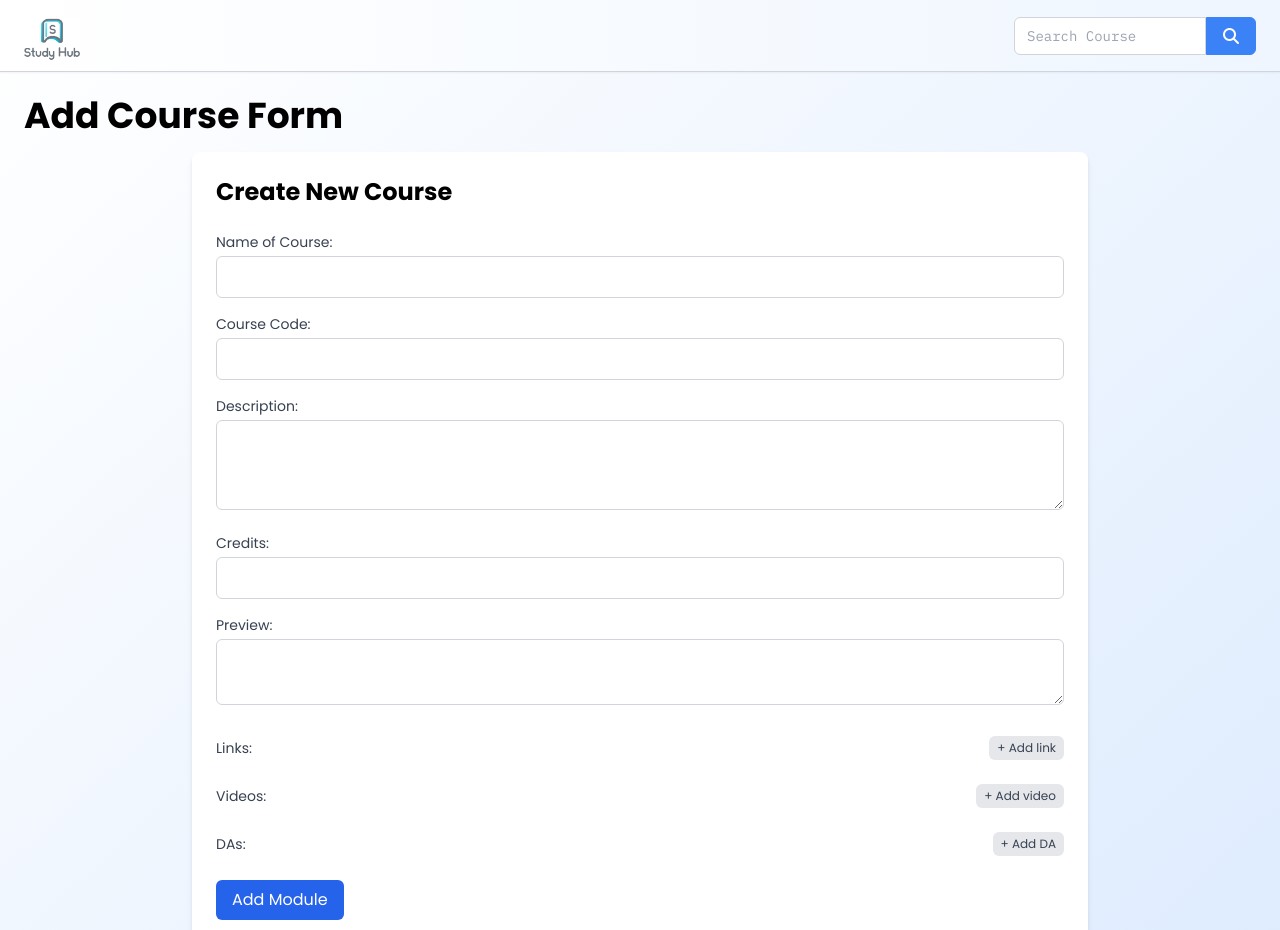
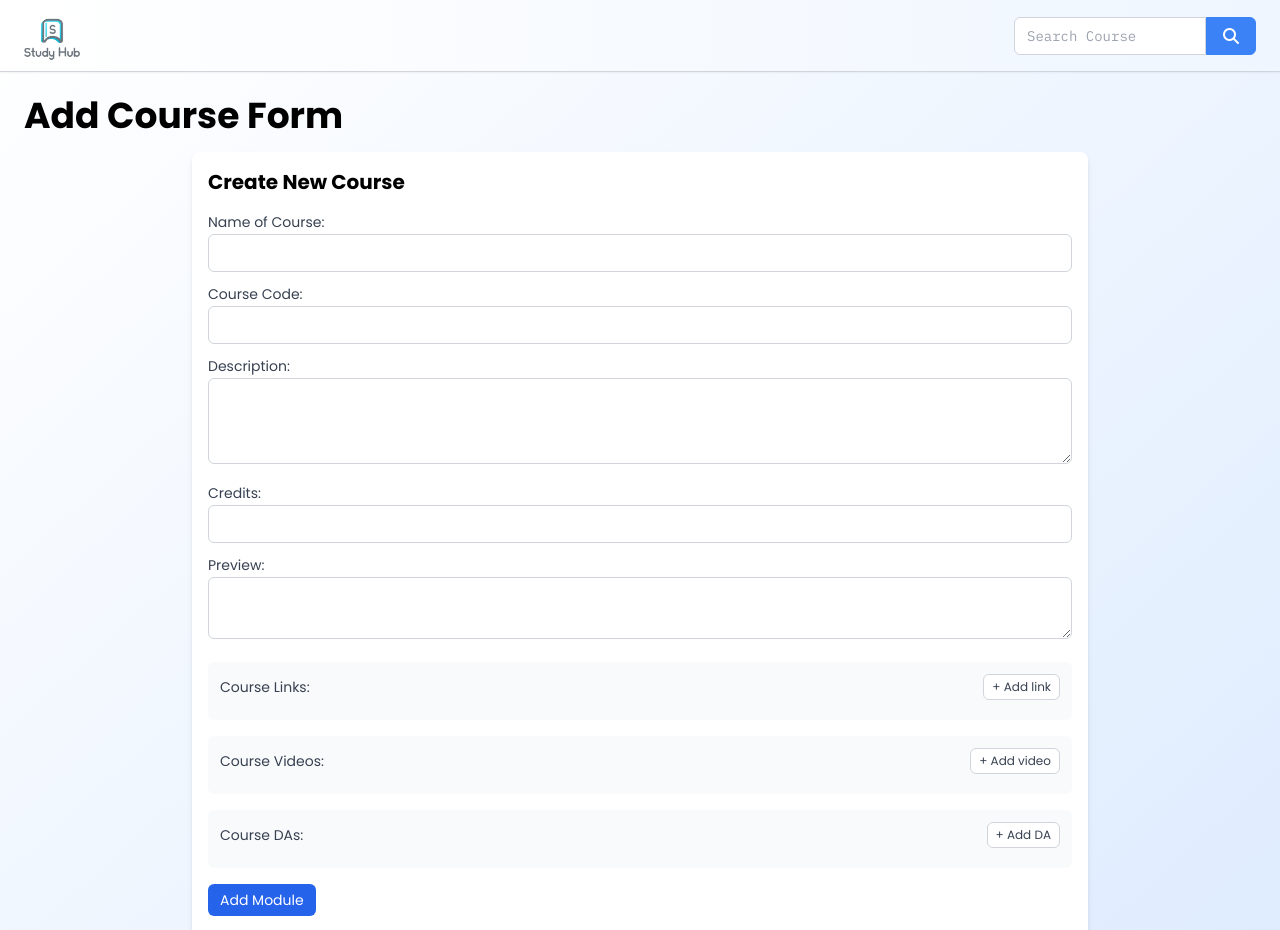
Before and after one commit to vinnovateit/StudyHub2, a Next.js app: page /editorial/add-course in a window 1280 px wide. Shown: the top 930 px of the page. Built offline with nearby package versions, Linux system fonts and the light colour scheme.

Commit message:
Make formui a bit more compact
Signed-off-by: thecoder-001 <ayush06feb@gmail.com>

```diff
--- a/components/CourseForm.js
+++ b/components/CourseForm.js
@@ -325,12 +325,12 @@ const CourseForm = ({ courseCode }) => {
   };
 
   return (
-    <div className="max-w-4xl mx-auto p-6 bg-white rounded-lg shadow-md">
-      <h1 className="text-2xl font-bold mb-6">{isEditMode ? 'Edit Course' : 'Create New Course'}</h1>
+    <div className="max-w-4xl mx-auto p-4 bg-white rounded-lg shadow-md">
+      <h1 className="text-xl font-bold mb-4">{isEditMode ? 'Edit Course' : 'Create New Course'}</h1>
 
-      <div className="space-y-4 mb-6">
+      <div className="space-y-3 mb-4">
         <div>
-          <label className="block text-sm font-medium text-gray-700 mb-1">
+          <label className="block text-sm font-medium text-gray-700 mb-0.5">
             Name of Course:
           </label>
           <input
@@ -338,12 +338,12 @@ const CourseForm = ({ courseCode }) => {
             name="name"
             value={course.name}
             onChange={handleInputChange}
-            className="w-full p-2 border border-gray-300 rounded-md"
+            className="w-full p-1.5 border border-gray-300 rounded-md"
           />
         </div>
 
         <div>
-          <label className="block text-sm font-medium text-gray-700 mb-1">
+          <label className="block text-sm font-medium text-gray-700 mb-0.5">
             Course Code:
           </label>
           <input
@@ -351,12 +351,12 @@ const CourseForm = ({ courseCode }) => {
             name="code"
             value={course.code}
             onChange={handleInputChange}
-            className="w-full p-2 border border-gray-300 rounded-md"
+            className="w-full p-1.5 border border-gray-300 rounded-md"
           />
         </div>
 
         <div>
-          <label className="block text-sm font-medium text-gray-700 mb-1">
+          <label className="block text-sm font-medium text-gray-700 mb-0.5">
             Description:
           </label>
           <textarea
@@ -364,12 +364,12 @@ const CourseForm = ({ courseCode }) => {
             value={course.description}
             onChange={handleInputChange}
             rows="3"
-            className="w-full p-2 border border-gray-300 rounded-md"
+            className="w-full p-1.5 border border-gray-300 rounded-md"
           />
         </div>
 
         <div>
-          <label className="block text-sm font-medium text-gray-700 mb-1">
+          <label className="block text-sm font-medium text-gray-700 mb-0.5">
             Credits:
           </label>
           <input
@@ -377,12 +377,12 @@ const CourseForm = ({ courseCode }) => {
             name="credits"
             value={course.credits}
             onChange={handleInputChange}
-            className="w-full p-2 border border-gray-300 rounded-md"
+            className="w-full p-1.5 border border-gray-300 rounded-md"
           />
         </div>
 
         <div>
-          <label className="block text-sm font-medium text-gray-700 mb-1">
+          <label className="block text-sm font-medium text-gray-700 mb-0.5">
             Preview:
           </label>
           <textarea
@@ -390,46 +390,46 @@ const CourseForm = ({ courseCode }) => {
             value={course.preview}
             onChange={handleInputChange}
             rows="2"
-            className="w-full p-2 border border-gray-300 rounded-md"
+            className="w-full p-1.5 border border-gray-300 rounded-md"
           />
         </div>
       </div>
 
       {/* Course-level resources */}
       {['links', 'videos', 'DAs'].map((resourceType) => (
-        <div key={resourceType} className="mb-6">
+        <div key={resourceType} className="mt-3 p-3 bg-gray-50 rounded-md mb-4">
           <div className="flex justify-between items-center mb-2">
             <label className="block text-sm font-medium text-gray-700">
-              {resourceType.charAt(0).toUpperCase() + resourceType.slice(1)}:
+              Course {resourceType.charAt(0).toUpperCase() + resourceType.slice(1)}:
             </label>
             <button
               onClick={() => addResourceItem(resourceType)}
-              className="px-2 py-1 bg-gray-200 text-gray-700 rounded-md text-xs hover:bg-gray-300"
+              className="px-2 py-1 bg-white border border-gray-300 text-gray-700 rounded-md text-xs hover:bg-gray-50"
             >
               + Add {resourceType.slice(0, -1)}
             </button>
           </div>
 
           {course[resourceType].map((item, index) => (
-            <div key={index} className="mb-3 grid grid-cols-1 md:grid-cols-2 gap-2">
+            <div key={index} className="mb-2 grid grid-cols-1 md:grid-cols-2 gap-1">
               <input
                 type="text"
                 value={item.url}
                 onChange={(e) => updateResourceItem(resourceType, index, 'url', e.target.value)}
                 placeholder="URL"
-                className="w-full p-2 border border-gray-300 rounded-md"
+                className="w-full p-1.5 border border-gray-300 rounded-md bg-white"
               />
-              <div className="flex gap-2">
+              <div className="flex gap-1">
                 <input
                   type="text"
                   value={item.text}
                   onChange={(e) => updateResourceItem(resourceType, index, 'text', e.target.value)}
                   placeholder="Text"
-                  className="w-full p-2 border border-gray-300 rounded-md"
+                  className="w-full p-1.5 border border-gray-300 rounded-md bg-white"
                 />
                 <button
                   onClick={() => removeResourceItem(resourceType, index)}
-                  className="px-2 py-1 text-red-600 hover:text-red-700 hover:bg-red-50 rounded-md transition-colors"
+                  className="px-1.5 py-1 text-red-600 hover:text-red-700 hover:bg-red-50 rounded-md transition-colors"
                   title="Remove item"
                 >
                   <FaRegTrashAlt />
@@ -440,51 +440,51 @@ const CourseForm = ({ courseCode }) => {
         </div>
       ))}
 
-      <div className="mb-6">
+      <div className="mb-4">
         <button
           onClick={addModule}
-          className="px-4 py-2 bg-blue-600 text-white rounded-md hover:bg-blue-700 mr-3"
+          className="px-3 py-1.5 bg-blue-600 text-white rounded-md hover:bg-blue-700 mr-2 text-sm"
         >
           Add Module
         </button>
       </div>
 
       {course.modules.map((module, moduleIndex) => (
-        <div key={moduleIndex} className="bg-white border-2 border-blue-100 rounded-lg p-6 mb-6 shadow-sm">
-          <div className="flex items-center gap-2 mb-4">
-            <span className="bg-blue-100 px-3 py-1.5 rounded-md text-sm font-medium text-blue-700">
+        <div key={moduleIndex} className="bg-white border border-blue-100 rounded-lg p-4 mb-4 shadow-sm">
+          <div className="flex items-center gap-2 mb-3">
+            <span className="bg-blue-100 px-2 py-1 rounded-md text-sm font-medium text-blue-700">
               Module {moduleIndex + 1}
             </span>
             <button
               onClick={() => removeModule(moduleIndex)}
-              className="px-2 py-1 text-red-600 hover:text-red-700 hover:bg-red-50 rounded-md transition-colors"
+              className="px-1.5 py-1 text-red-600 hover:text-red-700 hover:bg-red-50 rounded-md transition-colors"
               title="Remove module"
             >
               <FaRegTrashAlt />
             </button>
           </div>
 
-          <div className="space-y-4">
+          <div className="space-y-3">
             <div>
-              <label className="block text-sm font-medium text-gray-700 mb-1">
+              <label className="block text-sm font-medium text-gray-700 mb-0.5">
                 Module Title:
               </label>
               <input
                 type="text"
                 value={module.title}
                 onChange={(e) => updateModule(moduleIndex, 'title', e.target.value)}
-                className="w-full p-2 border border-gray-300 rounded-md focus:ring-2 focus:ring-blue-500 focus:border-blue-500"
+                className="w-full p-1.5 border border-gray-300 rounded-md focus:ring-2 focus:ring-blue-500 focus:border-blue-500"
               />
             </div>
 
             <div>
-              <label className="block text-sm font-medium text-gray-700 mb-1">
+              <label className="block text-sm font-medium text-gray-700 mb-0.5">
                 Module Description:
               </label>
               <textarea
                 value={module.description || ''}
                 onChange={(e) => updateModule(moduleIndex, 'description', e.target.value)}
-                className="w-full p-2 border border-gray-300 rounded-md focus:ring-2 focus:ring-blue-500 focus:border-blue-500"
+                className="w-full p-1.5 border border-gray-300 rounded-md focus:ring-2 focus:ring-blue-500 focus:border-blue-500"
                 rows="2"
               />
             </div>
@@ -492,39 +492,39 @@ const CourseForm = ({ courseCode }) => {
 
           {/* Module-level resources */}
           {['pdfs', 'links', 'videos'].map((resourceType) => (
-            <div key={resourceType} className="mt-4 p-4 bg-gray-50 rounded-md">
+            <div key={resourceType} className="mt-3 p-3 bg-gray-50 rounded-md">
               <div className="flex justify-between items-center mb-2">
                 <label className="block text-sm font-medium text-gray-700">
                   Module {resourceType.charAt(0).toUpperCase() + resourceType.slice(1)}:
                 </label>
                 <button
                   onClick={() => addModuleResource(moduleIndex, resourceType)}
-                  className="px-3 py-1.5 bg-white border border-gray-300 text-gray-700 rounded-md text-xs hover:bg-gray-50"
+                  className="px-2 py-1 bg-white border border-gray-300 text-gray-700 rounded-md text-xs hover:bg-gray-50"
                 >
                   + Add {resourceType.slice(0, -1)}
                 </button>
               </div>
 
               {(module[resourceType] || []).map((item, resourceIndex) => (
-                <div key={resourceIndex} className="mb-3 grid grid-cols-1 md:grid-cols-2 gap-2">
+                <div key={resourceIndex} className="mb-2 grid grid-cols-1 md:grid-cols-2 gap-1">
                   <input
                     type="text"
                     value={item.url}
                     onChange={(e) => updateModuleResource(moduleIndex, resourceType, resourceIndex, 'url', e.target.value)}
                     placeholder="URL"
-                    className="w-full p-2 border border-gray-300 rounded-md bg-white"
+                    className="w-full p-1.5 border border-gray-300 rounded-md bg-white"
                   />
-                  <div className="flex gap-2">
+                  <div className="flex gap-1">
                     <input
                       type="text"
                       value={item.text}
                       onChange={(e) => updateModuleResource(moduleIndex, resourceType, resourceIndex, 'text', e.target.value)}
                       placeholder="Text"
-                      className="w-full p-2 border border-gray-300 rounded-md bg-white"
+                      className="w-full p-1.5 border border-gray-300 rounded-md bg-white"
                     />
                     <button
                       onClick={() => removeModuleResource(moduleIndex, resourceType, resourceIndex)}
-                      className="px-2 py-1 text-red-600 hover:text-red-700 hover:bg-red-50 rounded-md transition-colors"
+                      className="px-1.5 py-1 text-red-600 hover:text-red-700 hover:bg-red-50 rounded-md transition-colors"
                       title="Remove resource"
                     >
                       <FaRegTrashAlt />
@@ -535,61 +535,61 @@ const CourseForm = ({ courseCode }) => {
             </div>
           ))}
 
-          <div className="mt-6 mb-8 border-t border-gray-200 pt-6">
+          <div className="mt-4 mb-6 border-t border-gray-200 pt-4">
             <button
               onClick={() => addTopic(moduleIndex)}
-              className="px-4 py-2 bg-green-600 text-white rounded-md hover:bg-green-700 text-sm flex items-center gap-2 shadow-sm"
+              className="px-3 py-1.5 bg-green-600 text-white rounded-md hover:bg-green-700 text-sm flex items-center gap-2 shadow-sm"
             >
               <span>Add Topic</span>
             </button>
           </div>
 
           {/* Topics section */}
-          <div className="space-y-6">
+          <div className="space-y-4">
             {module.topics.map((topic, topicIndex) => (
-              <div key={topicIndex} className="ml-4 mb-6 bg-gray-50 rounded-lg border border-gray-200 p-4">
-                <div className="flex justify-between items-center mb-3">
+              <div key={topicIndex} className="ml-3 mb-4 bg-gray-50 rounded-lg border border-gray-200 p-3">
+                <div className="flex justify-between items-center mb-2">
                   <div className="flex-grow">
-                    <div className="flex items-center gap-2 mb-2">
+                    <div className="flex items-center gap-2 mb-1">
                       <span className="bg-gray-200 px-2 py-1 rounded-md text-sm font-medium text-gray-700">
                         Topic {topicIndex + 1}
                       </span>
                       <button
                         onClick={() => removeTopic(moduleIndex, topicIndex)}
-                        className="px-2 py-1 text-red-600 hover:text-red-700 hover:bg-red-50 rounded-md transition-colors"
+                        className="px-1.5 py-1 text-red-600 hover:text-red-700 hover:bg-red-50 rounded-md transition-colors"
                         title="Remove topic"
                       >
                         <FaRegTrashAlt />
                       </button>
                     </div>
-                    <label className="block text-sm font-medium text-gray-700 mb-1">
+                    <label className="block text-sm font-medium text-gray-700 mb-0.5">
                       Topic Name:
                     </label>
                     <input
                       type="text"
                       value={topic.name}
                       onChange={(e) => updateTopic(moduleIndex, topicIndex, 'name', e.target.value)}
-                      className="w-full p-2 border border-gray-300 rounded-md bg-white"
+                      className="w-full p-1.5 border border-gray-300 rounded-md bg-white"
                     />
                   </div>
                 </div>
 
-                <div className="mb-4">
-                  <label className="block text-sm font-medium text-gray-700 mb-1">
+                <div className="mb-3">
+                  <label className="block text-sm font-medium text-gray-700 mb-0.5">
                     Topic Description:
                   </label>
                   <textarea
                     value={topic.description}
                     onChange={(e) => updateTopic(moduleIndex, topicIndex, 'description', e.target.value)}
                     rows="2"
-                    className="w-full p-2 border border-gray-300 rounded-md bg-white"
+                    className="w-full p-1.5 border border-gray-300 rounded-md bg-white"
                   />
                 </div>
 
                 {/* Topic-level resources */}
                 {['pdfs', 'links', 'videos'].map((resourceType) => (
-                  <div key={resourceType} className="mb-3">
-                    <div className="flex justify-between items-center mb-2">
+                  <div key={resourceType} className="mb-2">
+                    <div className="flex justify-between items-center mb-1">
                       <label className="block text-sm font-medium text-gray-700">
                         Topic {resourceType.charAt(0).toUpperCase() + resourceType.slice(1)}:
                       </label>
@@ -602,25 +602,25 @@ const CourseForm = ({ courseCode }) => {
                     </div>
 
                     {(topic[resourceType] || []).map((item, resourceIndex) => (
-                      <div key={resourceIndex} className="mb-3 grid grid-cols-1 md:grid-cols-2 gap-2">
+                      <div key={resourceIndex} className="mb-2 grid grid-cols-1 md:grid-cols-2 gap-1">
                         <input
                           type="text"
                           value={item.url}
                           onChange={(e) => updateTopicResource(moduleIndex, topicIndex, resourceType, resourceIndex, 'url', e.target.value)}
                           placeholder="URL"
-                          className="w-full p-2 border border-gray-300 rounded-md"
+                          className="w-full p-1.5 border border-gray-300 rounded-md"
                         />
-                        <div className="flex gap-2">
+                        <div className="flex gap-1">
                           <input
                             type="text"
                             value={item.text}
                             onChange={(e) => updateTopicResource(moduleIndex, topicIndex, resourceType, resourceIndex, 'text', e.target.value)}
                             placeholder="Text"
-                            className="w-full p-2 border border-gray-300 rounded-md"
+                            className="w-full p-1.5 border border-gray-300 rounded-md"
                           />
                           <button
                             onClick={() => removeTopicResource(moduleIndex, topicIndex, resourceType, resourceIndex)}
-                            className="px-2 py-1 text-red-600 hover:text-red-700 hover:bg-red-50 rounded-md transition-colors"
+                            className="px-1.5 py-1 text-red-600 hover:text-red-700 hover:bg-red-50 rounded-md transition-colors"
                             title="Remove resource"
                           >
                             <FaRegTrashAlt />
@@ -636,15 +636,15 @@ const CourseForm = ({ courseCode }) => {
         </div>
       ))}
 
-      <div className="mt-6 flex space-x-3">
+      <div className="mt-4 flex space-x-2">
         <button
-          className="px-4 py-2 bg-indigo-600 text-white rounded-md hover:bg-indigo-700"
+          className="px-3 py-1.5 bg-indigo-600 text-white rounded-md hover:bg-indigo-700 text-sm"
           onClick={saveCourse}
         >
           {isEditMode ? 'Update Course' : 'Save Course'}
         </button>
         <button
-          className="px-4 py-2 bg-red-600 text-white rounded-md hover:bg-red-700"
+          className="px-3 py-1.5 bg-red-600 text-white rounded-md hover:bg-red-700 text-sm"
           onClick={clearForm}
         >
           Clear Form
```
